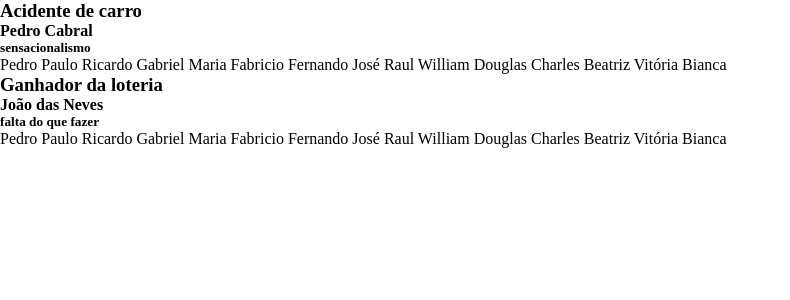
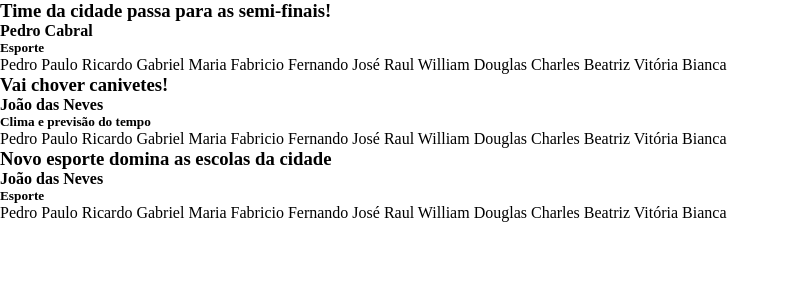
Before and after one commit to az3vedo/web-news, a Flask app: page / in a window 1280 px wide. Shown: the part 87-387 px from the top of the page, without its empty margins (0-790 px from the left). Run offline with Flask 2, Linux system fonts and the light colour scheme.

Commit message:
add pagina de noticias por categoria

```diff
--- a/app.py
+++ b/app.py
@@ -5,18 +5,31 @@ from jinja2 import Environment, PackageLoader, select_autoescape
 app = Flask(__name__)
 noticias = [
             {
-              "titulo": "Acidente de carro",
+              "titulo": "Time da cidade passa para as semi-finais!",
               "autor": "Pedro Cabral",
-              "categoria": "sensacionalismo",
+              "categoria": "Esporte",
               "materia": "Pedro Paulo Ricardo Gabriel Maria Fabricio Fernando José Raul William Douglas Charles Beatriz Vitória Bianca"
             },
             {
-              "titulo": "Ganhador da loteria",
+              "titulo": "Vai chover canivetes!",
               "autor": "João das Neves",
-              "categoria": "falta do que fazer",
+              "categoria": "Clima e previsão do tempo",
+              "materia": "Pedro Paulo Ricardo Gabriel Maria Fabricio Fernando José Raul William Douglas Charles Beatriz Vitória Bianca"
+            },
+            {
+              "titulo": "Novo esporte domina as escolas da cidade",
+              "autor": "João das Neves",
+              "categoria": "Esporte",
               "materia": "Pedro Paulo Ricardo Gabriel Maria Fabricio Fernando José Raul William Douglas Charles Beatriz Vitória Bianca"
             }
           ]
+categorias = "EsportevwsOportunidade e empregovwsClima e previsão do tempovwsCiência e Tecnologia".split('vws')
+
+def select_article_category(category):
+  result = list(filter(lambda x: x["categoria"] == category, noticias))
+  return result
+
+
 env = Environment(
   loader=PackageLoader("app"),
   autoescape=select_autoescape()
@@ -30,4 +43,9 @@ def home():
 @app.route("/categorias")
 def category():
   template = env.get_template("categorias.html")
-  return render_template(template, page={"title":"Categorias"})
+  return render_template(template,categorias=categorias, page={"title":"Categorias"})
+
+@app.route("/categorias/<categoria>")
+def show_category(categoria):
+  template = env.get_template("index.html")
+  return render_template(template,noticias=select_article_category(categoria), page={"title":"Notícias"})
```
Also changed, not shown: templates/categorias_group.html (+3 -4 lines).
